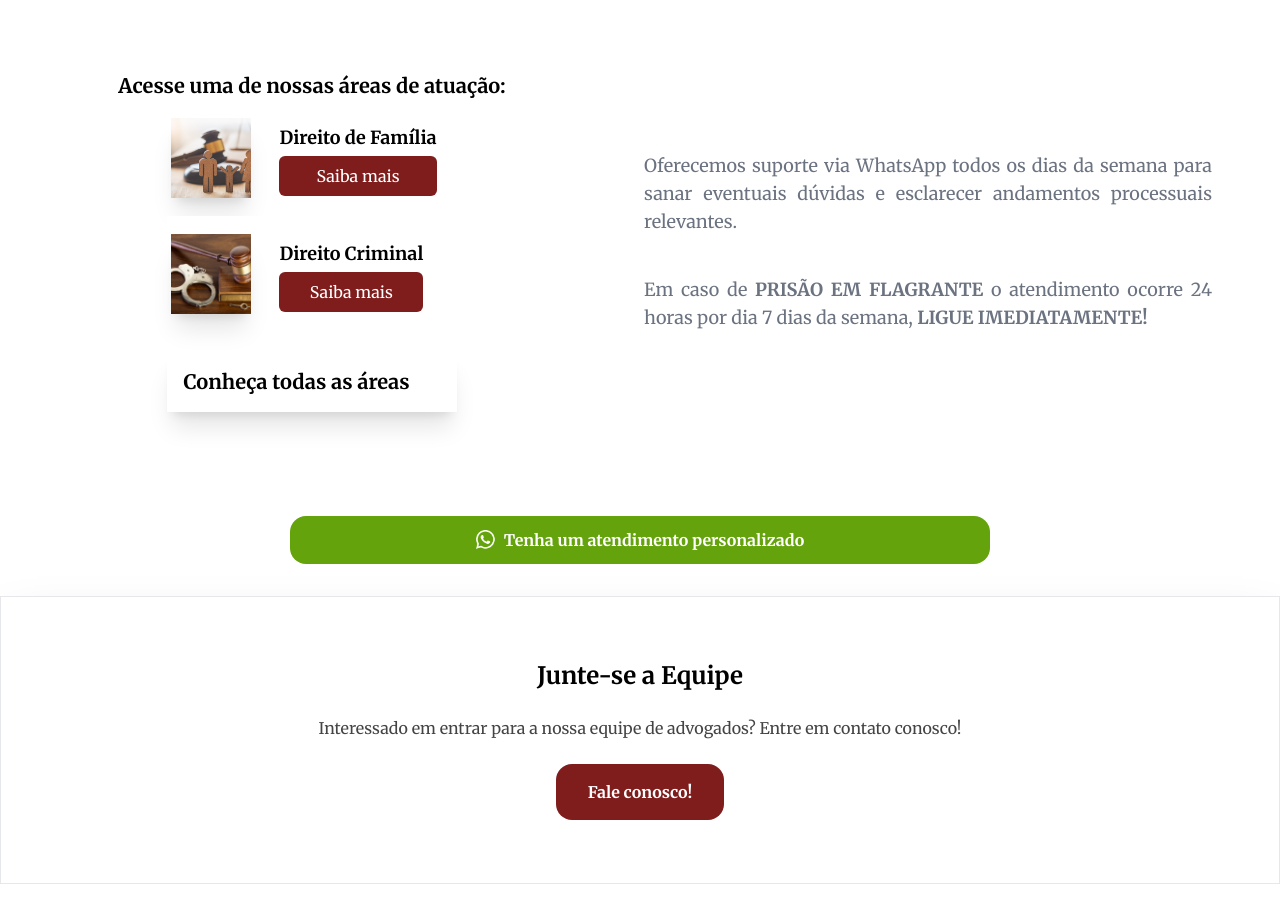
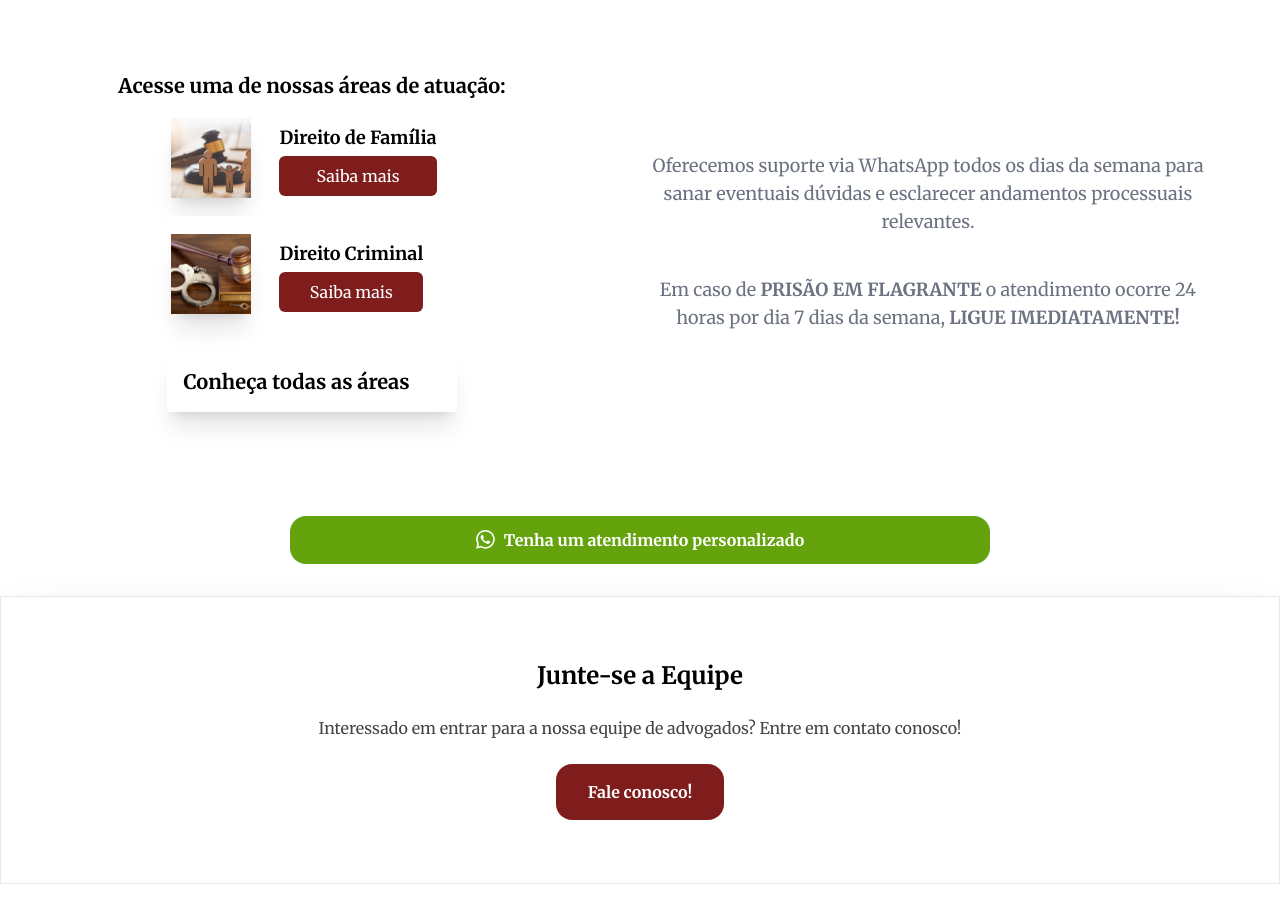
Before and after one commit to gabriellefoliv/advocacia-especializada, a React (Vite) app: page / in a window 1280 px wide. Shown: the part 1280-2202 px from the top of the page. Built offline with nearby package versions, Linux system fonts and the light colour scheme.

Commit message:
fix: home text-center

```diff
--- a/src/views/Home/templates/Atendimento.tsx
+++ b/src/views/Home/templates/Atendimento.tsx
@@ -1,6 +1,6 @@
 function Atendimento() {
     return (
-        <div className="w-full my-4 flex flex-col items-center justify-center text-justify md:mr-12">
+        <div className="w-full my-4 flex flex-col items-center justify-center text-center md:mr-12">
             <p className="p-5 text-lg text-gray-500">
             Oferecemos suporte via WhatsApp todos os dias da semana para sanar eventuais dúvidas e esclarecer andamentos processuais relevantes.
             </p>
```
